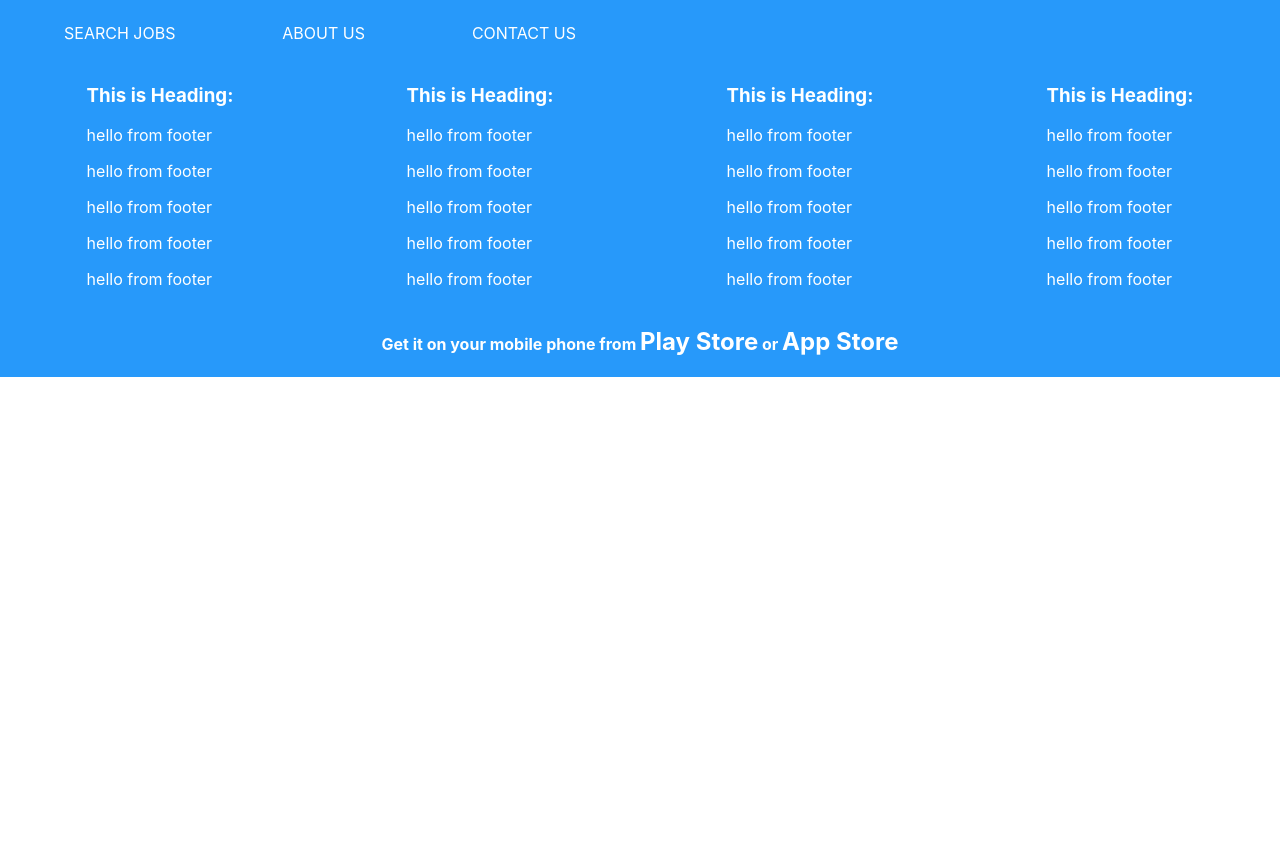
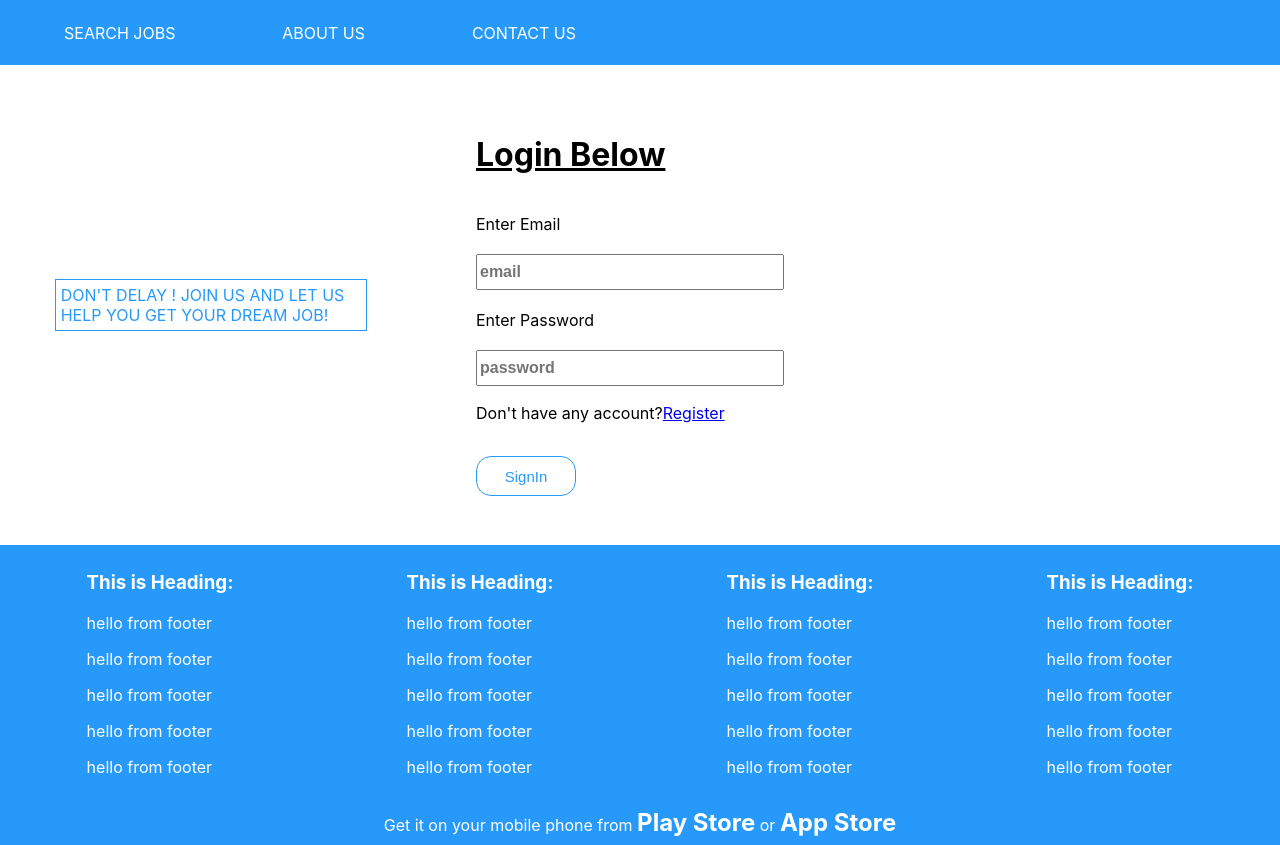
Before and after one commit to Aijaz12550/chakuri, a React (Create React App) app: page / in a window 1280 px wide. Before the commit the page ends 800 px from the top, so only its background shows below. Built offline with nearby package versions, Linux system fonts and the light colour scheme.

Commit message:
signin completed and signup isin progress

```diff
--- a/src/App.js
+++ b/src/App.js
@@ -1,18 +1,18 @@
-import React from 'react'
-import { BrowserRouter as Router, Routes, Route} from 'react-router-dom'
-import { Header, Footer, Signin } from './components'
+import React from "react";
+import { BrowserRouter as Router, Routes, Route } from "react-router-dom";
+import { Header, Footer, Signin, Register } from "./components";
 
-const Navigation = () =>{
-  return(
+const Navigation = () => {
+  return (
     <Router>
-        <Header />
+      <Header />
       <Routes>
-        <Route to='/' element={<Signin />} />
+        <Route path="/" element={<Signin />} />
+        <Route exact path="/register" element={<Register />} />
       </Routes>
       <Footer />
     </Router>
-
-  )
-}
+  );
+};
 
 export default Navigation;
--- a/src/components/footer/index.jsx
+++ b/src/components/footer/index.jsx
@@ -39,14 +39,13 @@ export const Footer = () => {
           <p> hello from footer</p>
           <p> hello from footer</p>
         </div>
-
       </div>
       <div className="footer-child-1">
-      <h4>
-        Get it on your mobile phone from <h2>Play Store</h2> or <h2>App Store</h2>
-      </h4>
+        <div>
+          Get it on your mobile phone from <h2>Play Store</h2> or{" "}
+          <h2>App Store</h2>
+        </div>
       </div>
-
     </div>
   );
 };
--- a/src/components/index.js
+++ b/src/components/index.js
@@ -1,3 +1,4 @@
 export * from './header'
 export * from './footer'
 export * from './signin'
+export * from './register'
--- /dev/null
+++ b/src/components/register/index.jsx
@@ -0,0 +1,46 @@
+import React from "react";
+
+export const Register = () => {
+  return (
+    <div className="signin-container">
+      <div className="instruction-container">
+        <span>
+          Don't delay ! join us and let us help you get your dream job!
+          <p> Don't delay ! join us and let us help you get your dream job!</p>
+          <p> Don't delay ! join us and let us help you get your dream job!</p>
+          <p> Don't delay ! join us and let us help you get your dream job!</p>
+        </span>
+      </div>
+      <div className="signin-form-container">
+        <h1>Register Below</h1>
+        <form>
+          <label htmlFor="">Enter Email</label>
+          <br />
+          <input type="email" required placeholder="email" />
+          <br />
+          <br />
+          <label htmlFor="">Enter Password</label>
+          <br />
+          <input type="password" placeholder="password" />
+
+          <br />
+          <br />
+          <label htmlFor="">Re-Enter Password</label>
+          <br />
+          <input type="password" placeholder="password" />
+        </form>
+
+        <button>Register</button>
+      </div>
+
+      <div className="flex-basis-1">
+        <p>Select Role</p>
+        <br />
+        <input type="radio" />
+        Detail
+        <br />
+        .... in progress
+      </div>
+    </div>
+  );
+};
--- a/src/components/signin/index.jsx
+++ b/src/components/signin/index.jsx
@@ -1,11 +1,33 @@
-import React from 'react'
+import React from "react";
+import { Link} from 'react-router-dom'
+export const Signin = () => {
+  return (
+    <div className="signin-container">
+      <div className="instruction-container">
+        <span>
+          Don't delay ! join us and let us help you get your dream job!
+        </span>
+      </div>
+      <div className="signin-form-container">
+        <h1>Login Below</h1>
+        <form>
+          <label htmlFor="">Enter Email</label>
+          <br/>
+          <input type="email" required placeholder='email' />
+          <br/>
+          <br />
+          <label htmlFor="" >Enter Password</label>
+          <br/>
+          <input type="password" placeholder='password' />
+        </form>
+        <span>
+          Don't have any account?
+          <Link to="/register">Register</Link>
+        </span>
+        <button>SignIn</button>
+      </div>
 
-export const Signin = () => {
-  return(
-    <div className='signin-container'>
-      <input type='text' />
-        <input type='text' />
-        <button>SignIn</button>
+      <div className="flex-basis-1"></div>
     </div>
-  )
-}
+  );
+};
--- a/src/style/components/footer/index.css
+++ b/src/style/components/footer/index.css
@@ -1,4 +1,4 @@
-.footer-container{
+.footer-container {
   background-color: var(--bg-color);
   color: var(--color);
   min-height: 300px;
@@ -7,11 +7,11 @@
   justify-content: space-around;
 }
 
-.footer-child-1{
+.footer-child-1 {
   display: flex;
   flex-flow: row wrap;
   justify-content: space-around;
 }
-.footer-child-1 h4 h2 {
+.footer-child-1 div h2 {
   display: inline;
 }
--- a/src/style/components/header/index.css
+++ b/src/style/components/header/index.css
@@ -12,10 +12,10 @@
   display: flex;
   flex-flow: row wrap;
   flex-basis: 1;
-  width:40%;
+  width: 40%;
   justify-content: space-between;
 }
-.min-width-300{
+.min-width-300 {
   min-width: 300px;
 }
 
--- a/src/style/components/signin/index.css
+++ b/src/style/components/signin/index.css
@@ -1,3 +1,67 @@
-.signin-container{
-    min-height: 60vh;
+.signin-container {
+  min-height: 60vh;
+  display: flex;
+  flex-flow: row wrap;
+  align-items: center;
+  justify-content: space-around;
 }
+.instruction-container {
+  display: flex;
+  justify-content: center;
+  align-items: center;
+  max-width: 300px;
+  border: 1px solid var(--bg-color);
+  padding: 5px;
+  color: var(--bg-color);
+  text-transform: uppercase;
+}
+.signin-form-container {
+  display: flex;
+  justify-content: space-around;
+  min-height: 400px;
+  width: 30%;
+  flex-flow: column wrap;
+  min-width: 300px;
+  max-width: 500px;
+}
+.signin-form-container > h1 {
+  text-decoration: underline;
+}
+.signin-form-container input {
+  height: 30px;
+  margin-top: 20px;
+  width: 80%;
+  max-width: 300px;
+  font-size: 16px;
+  font-weight: 600;
+}
+.signin-form-container button {
+  height: 40px;
+  width: 80%;
+  cursor: pointer;
+  max-width: 100px;
+  background-color: var(--color);
+  color: var(--bg-color);
+  border: 1px solid var(--bg-color);
+  border-radius: 15px;
+  outline: none;
+  font-size: 15px;
+  transition: all 0.2s;
+  margin-top: 15px;
+}
+.signin-form-container button:hover {
+  background-color: var(--bg-color);
+  color: var(--color);
+  transform: translate(0, -3px);
+  transition: all 0.2s;
+}
+
+.signin-form-container button:active {
+  transform: translate(0, 1px);
+  transition: all 0.2s;
+}
+.flex-basis-1 {
+  display: flex;
+  width: 20%;
+  flex-flow: column;
+}
--- a/src/style/components/variables/index.css
+++ b/src/style/components/variables/index.css
@@ -1,4 +1,4 @@
-:root{
-    --bg-color: #2799FA;
-    --color: #fff;
+:root {
+  --bg-color: #2799fa;
+  --color: #fff;
 }
```
Also changed, not shown: src/components/header/index.jsx (+10 -10 lines). Lines whose indentation alone changed are shown as unchanged.
